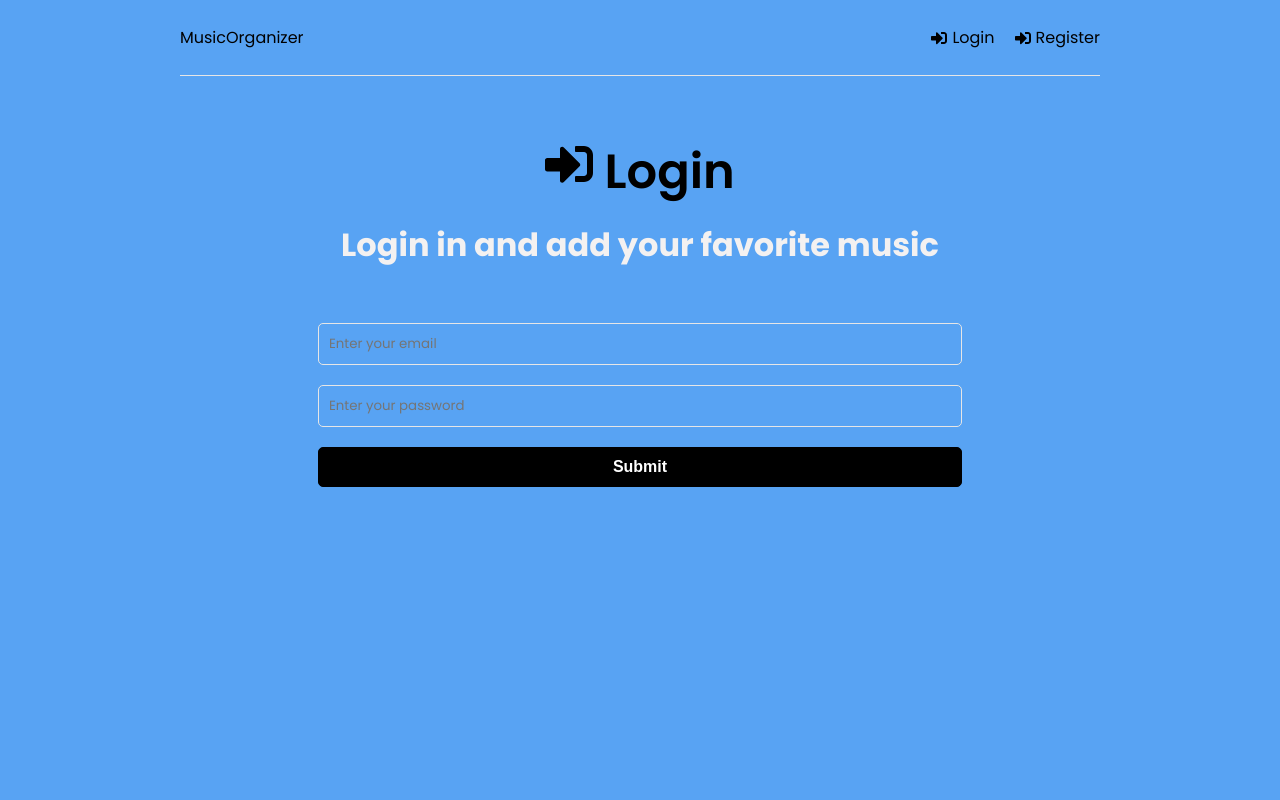
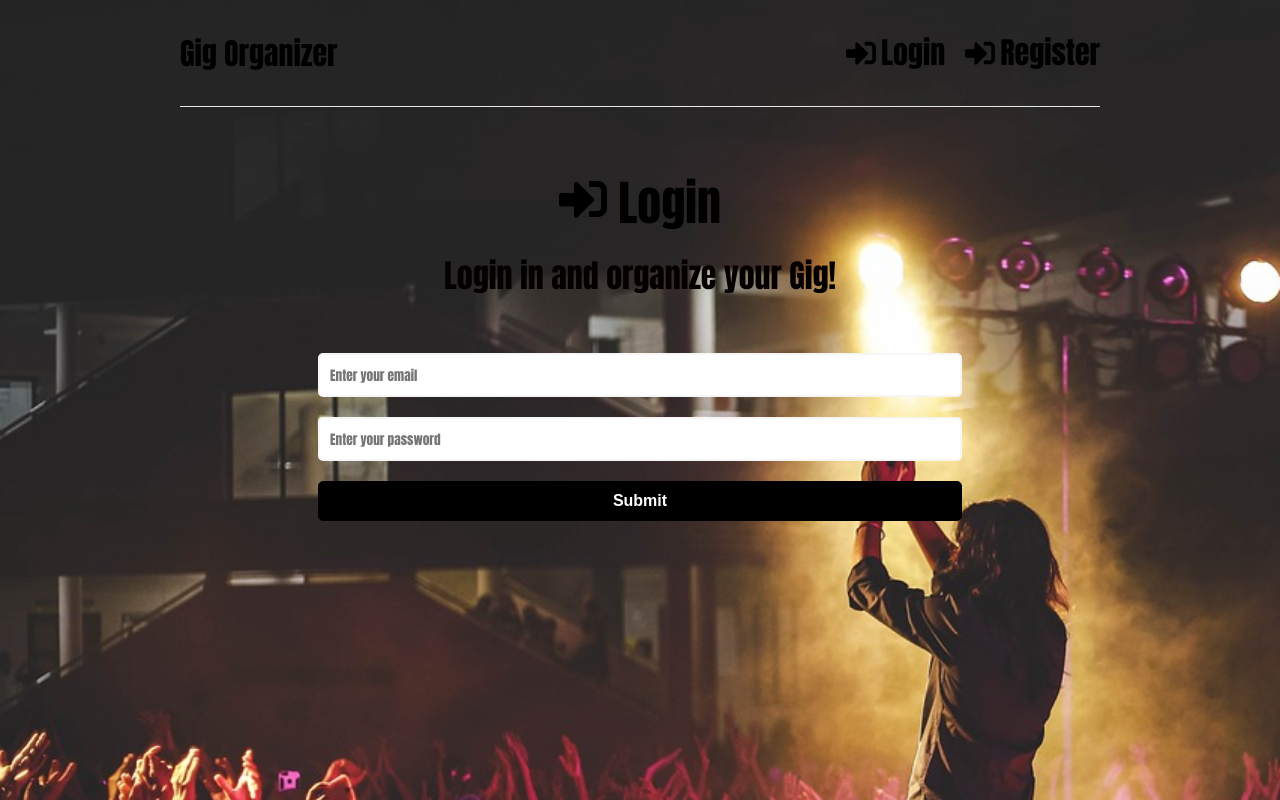
Before and after one commit to JeromeSax/MERN-MusicApp, a React (Create React App) app in the folder frontend/: page /login in a window 1280 px wide. Shown: the top 800 px of the page. Built offline with nearby package versions, Linux system fonts and the light colour scheme.

Commit message:
styling and edits made to Homepage and Login page

```diff
--- a/frontend/src/App.js
+++ b/frontend/src/App.js
@@ -5,12 +5,19 @@ import Register from './pages/Register';
 import Header from './components/Header';
 import { ToastContainer } from 'react-toastify';
 import 'react-toastify/dist/ReactToastify.css'
+import gigImage from './assets/images/gig.jpg';
 
 
 
 function App() {
+  const styles = {
+    backgroundImage: `url(${gigImage})`,
+    backgroundSize: 'cover',
+    backgroundRepeat: 'no-repeat',
+    height: '160vh', // Adjust to your design requirements
+  };
   return (
-    <>
+    <div style={styles}>
     <Router>
     <div className='container'>
       <Header />
@@ -22,7 +29,7 @@ function App() {
     </div>
     </Router>
     <ToastContainer />
-    </>
+    </div>
   );
 }
 
--- a/frontend/src/components/Header.jsx
+++ b/frontend/src/components/Header.jsx
@@ -17,7 +17,7 @@ function Header() {
   return (
     <header className='header'>
         <div className="logo">
-            <Link to='/'>MusicOrganizer</Link>
+            <Link to='/'>Gig Organizer</Link>
         </div>
         <ul>
             {user ? (
--- a/frontend/src/index.css
+++ b/frontend/src/index.css
@@ -4,11 +4,11 @@
   margin: 0;
   padding: 0;
   box-sizing: border-box;
-  background-color: hsl(211, 87%, 65%);
+  /* background-color: hsl(211, 87%, 65%); */
 }
 
 body {
-  font-family: 'Poppins', sans-serif;
+  font-family:Impact, Haettenschweiler, 'Arial Narrow Bold', sans-serif;
   height: 100vh;
 }
 
@@ -34,6 +34,7 @@ h2,
 h3 {
   font-weight: 600;
   margin-bottom: 10px;
+
 }
 
 .container {
@@ -51,6 +52,10 @@ h3 {
   padding: 20px 0;
   border-bottom: 1px solid #e6e6e6;
   margin-bottom: 60px;
+  font-size: 30px;
+  font-weight: 700;
+
+
 }
 
 .header ul {
@@ -81,10 +86,11 @@ h3 {
   font-weight: 700;
   margin-bottom: 50px;
   padding: 0 20px;
+
 }
 
 .heading p {
-  color: hsl(0, 8%, 95%);
+  color: hwb(0 0% 98%);
 }
 
 .musics {
@@ -94,7 +100,7 @@ h3 {
 }
 
 .music {
-  background-color: hsl(0, 0%, 100%);
+  background-color: hsl(0, 23%, 95%);
   margin: 10px 0;
   padding: 20px 0 10px;
   position: relative;
@@ -124,7 +130,7 @@ h3 {
 .form-group select {
   width: 100%;
   padding: 10px;
-  border: 1px solid #e6e6e6;
+  border: 2px solid #f6f6f6;
   border-radius: 5px;
   margin-bottom: 10px;
   font-family: inherit;
--- a/frontend/src/pages/Homepage.jsx
+++ b/frontend/src/pages/Homepage.jsx
@@ -39,7 +39,7 @@ function Homepage() {
   <>
     <section className="heading">
       <h1>Welcome {user && user.name}</h1>
-      <p>Music Homepage</p>
+      <p>Gig Homepage</p>
     </section>
     <MusicForm />
 
--- a/frontend/src/pages/Login.jsx
+++ b/frontend/src/pages/Login.jsx
@@ -67,7 +67,7 @@ function Login() {
             <h1>
                 <FaSignInAlt /> Login
             </h1>
-            <p>Login in and add your favorite music</p>
+            <p>Login in and organize your Gig!</p>
         </section>
 
         <section className='form'>
```
Also changed, not shown: frontend/src/assets/images/gig.jpg (added).
